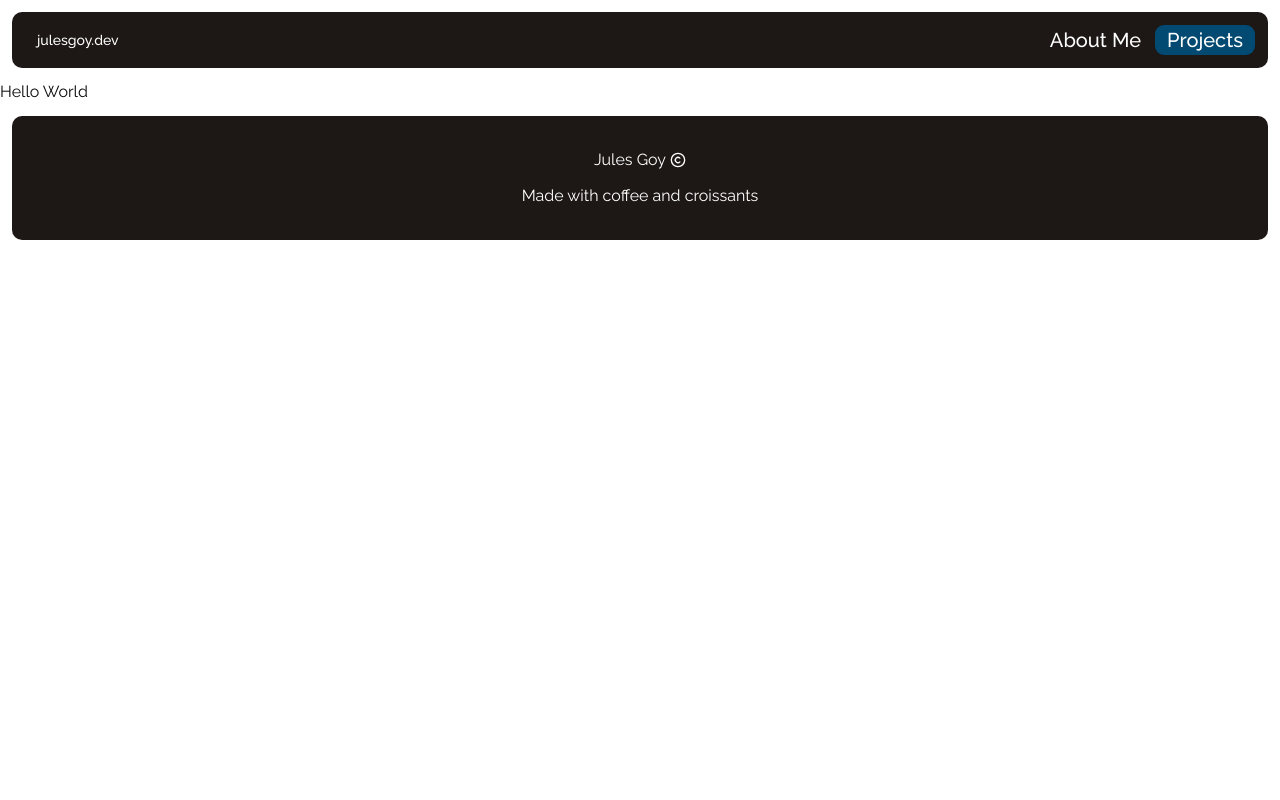
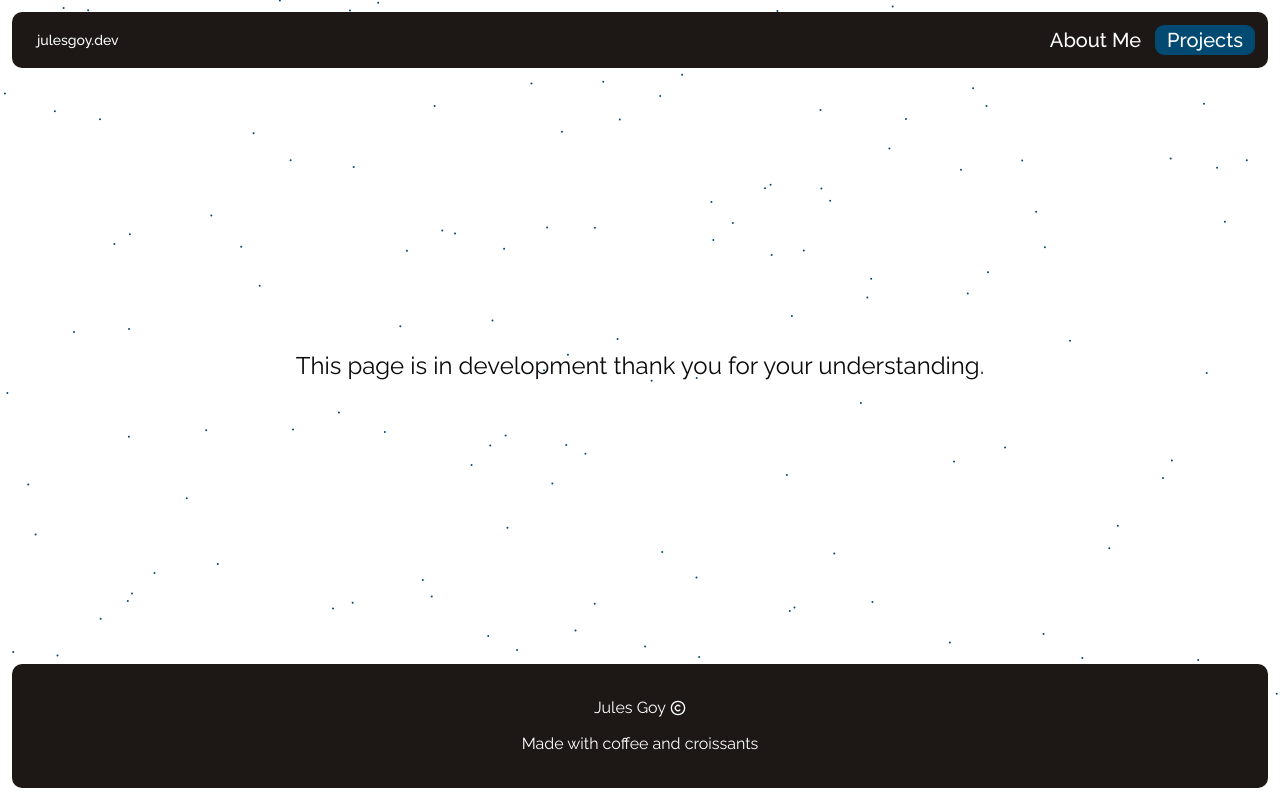
Before and after one commit to Witchoy/portfolio-nextjs, a Next.js app: page /projects in a window 1280 px wide. Built offline with nearby package versions, Linux system fonts and the light colour scheme.

Commit message:
feat: project page wip text

```diff
--- a/app/projects/page.tsx
+++ b/app/projects/page.tsx
@@ -1,11 +1,15 @@
+import { DotsBackground } from "@/components/dots-bg";
 import Footer from "@/components/footer";
 import MenuBar from "@/components/menu-bar";
 
 export default function Projects() {
   return (
-    <div>
+    <div className="min-h-screen flex flex-col">
+      <DotsBackground />
       <MenuBar />
-      <p>Hello World</p>
+      <div className="flex-1 flex items-center justify-center">
+        <h1 className="text-2xl">This page is in development thank you for your understanding.</h1>
+      </div>
       <Footer />
     </div>
   );
```
